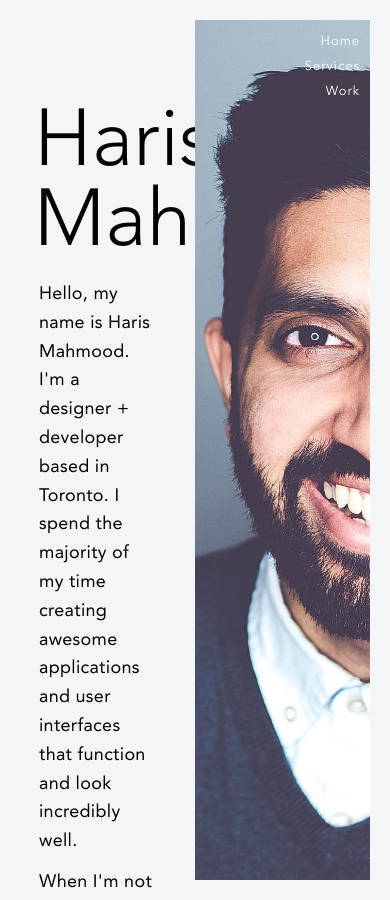
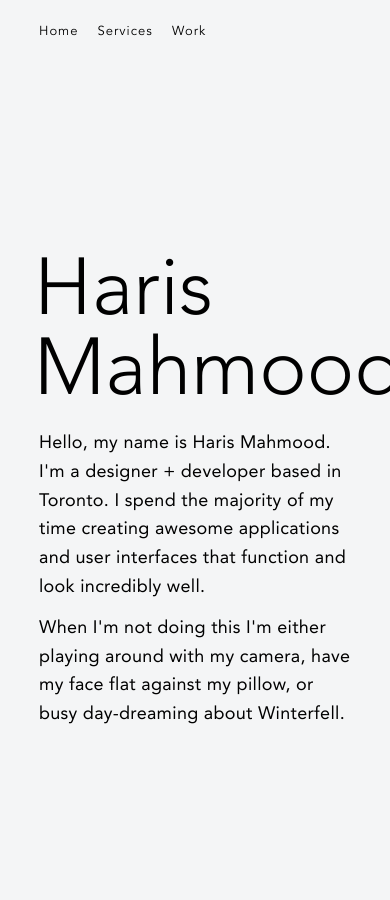
Before and after one commit to harisaurus/harisaurus.github.io, a Jekyll site: the page built from index.html, in a window 390 px wide and 900 px high. Built offline with Jekyll 4.4.1, drawn with Linux system fonts in a browser that asks for light colours.

Commit message:
first version of responsive

```diff
--- a/_sass/objects/_navigation.scss
+++ b/_sass/objects/_navigation.scss
@@ -1,9 +1,16 @@
 .navigation {
-  position: fixed;
-  right: 30px;
-  top: 30px;
-  z-index: 2;
-  text-align: right;
+  @include breakpoint(large) {
+    position: fixed;
+    right: 30px;
+    top: 30px;
+    z-index: 2;
+    text-align: right;
+  }
+
+  @include breakpoint(small) {
+    width: 90%;
+    padding: 20px 10% 0;
+  }
 
   ul {
     list-style-type: none;
@@ -11,13 +18,22 @@
 
   li {
     margin-bottom: 5px;
+
+    @include breakpoint(small) {
+      display: inline-block;
+      margin-right: 15px;
+    }
   }
 }
 
 .navigation-link {
-  color: white;
+  color: black;
   text-decoration: none;
   font-size: 13px;
   letter-spacing: 1px;
   font-weight: 300;
+
+  @include breakpoint(large) {
+    color: white;
+  }
 }
--- a/_sass/objects/_pageWrapper.scss
+++ b/_sass/objects/_pageWrapper.scss
@@ -9,6 +9,15 @@
   display: flex;
   flex-direction: column;
   justify-content: center;
+
+  @include breakpoint(small) {
+    width: 90%;
+  }
+
+  @include breakpoint(palm) {
+    width: 100%;
+  }
+
 }
 
 .pageWrapper-image {
@@ -21,6 +30,14 @@
   background-position: center;
   border: 20px solid #F4F5F6;
   border-left: none;
+
+  @include breakpoint(small) {
+    width: 10%;
+  }
+
+  @include breakpoint(palm) {
+    display: none;
+  }
 }
 
 .pageWrapper-quote {
@@ -35,6 +52,10 @@
   transform: translate(50%, -50%);
   background: black;
   padding: 20px;
+
+  @include breakpoint(small) {
+    display: none;
+  }
 }
 
 .pageWrapper-author {
--- a/css/main.scss
+++ b/css/main.scss
@@ -10,14 +10,6 @@ $font-body: "futura-pt",sans-serif;
 $font-headings: "brandon-grotesque",sans-serif;
 
 
-// Width of the content area
-$content-width:    800px;
-
-$on-palm:          600px;
-$on-laptop:        800px;
-
-
-
 // Use media queries like this:
 // @include media-query($on-palm) {
 //     .wrapper {
@@ -25,12 +17,35 @@ $on-laptop:        800px;
 //         padding-left: $spacing-unit / 2;
 //     }
 // }
+//
+$on-palm:          600px;
+$on-laptop:        800px;
+
+// $mq-large:    600px
+$mq-palm:     550px;
+$mq-small:    850px;
+
 @mixin media-query($device) {
     @media screen and (max-width: $device) {
         @content;
     }
 }
 
+
+@mixin breakpoint($point) {
+  @if $point == palm {
+    @media (max-width: 480px) { @content ; }
+  }
+  @else if $point == large {
+    @media (min-width: 801px) { @content ; }
+  }
+  @else if $point == small {
+    @media (max-width: 800px) { @content ; }
+  }
+ @else {
+    @media (max-width: $point) { @content ; }
+  }
+}
 
 
 // Import partials from `sass_dir` (defaults to `_sass`)
```
